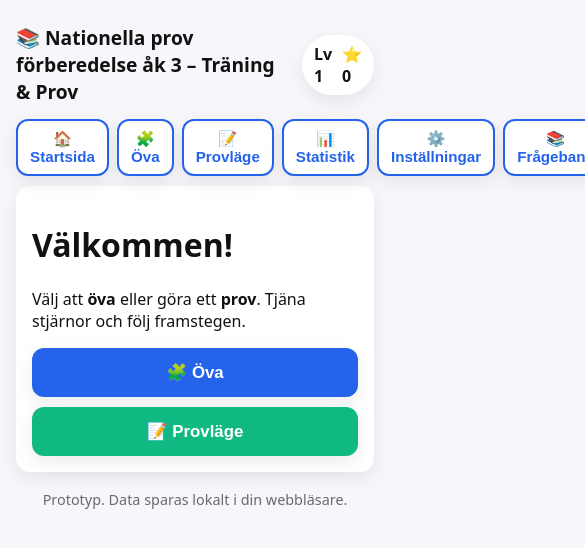
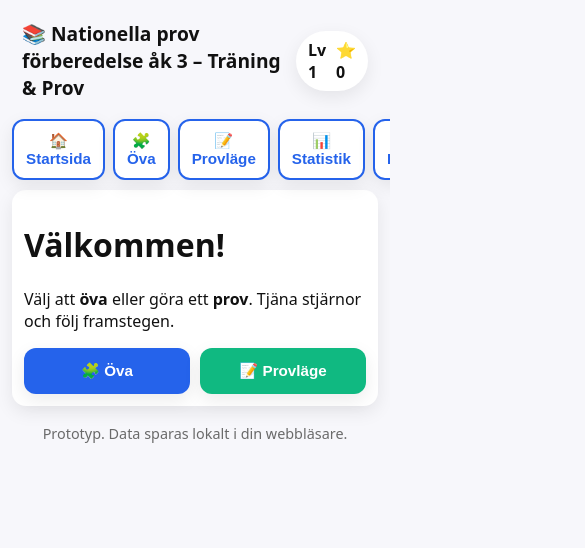
Before and after one commit to jesper1982atea/np3-react, a React (Vite) app: page / in a window 390 px wide. Shown: the top 548 px of the page, 585 px wide, since content can reach past the window. Built offline with nearby package versions, Linux system fonts and the light colour scheme.

Commit message:
feat: Enhance mobile experience with sticky action bars and improved help text

```diff
--- a/index.html
+++ b/index.html
@@ -2,7 +2,8 @@
 <html lang="sv">
   <head>
     <meta charset="UTF-8" />
-    <meta name="viewport" content="width=device-width, initial-scale=1.0" />
+    <meta name="viewport" content="width=device-width, initial-scale=1, viewport-fit=cover" />
+    <meta name="theme-color" content="#2563eb" />
     <title>NP åk 3 – Träning & Prov</title>
   </head>
   <body>
--- a/src/pages/Exam.jsx
+++ b/src/pages/Exam.jsx
@@ -4,13 +4,12 @@ import QuestionCard from '../components/QuestionCard'
 import DragDropCard from '../components/DragDropCard'
 import { drawSmart, shuffle } from '../lib/draw'
 
-// Enkel fallback-förklaring om frågan inte har 'explain'
 function fallbackExplain(q){
   if(q?.explain) return q.explain
   const text = (q?.q || '').toLowerCase()
   const area = q?.area || (q?.topic === 'svenska' ? (q?.title ? 'läsförståelse' : 'grammatik') : 'matematik')
   if(area === 'grammatik'){
-    if(text.includes('substantiv')) return "Substantiv är namn på saker, djur, personer eller platser (t.ex. 'katt', 'bord', 'Lisa')."
+    if(text.includes('substantiv')) return "Substantiv är namn på saker, djur, personer eller platser."
     if(text.includes('verb')) return "Verb beskriver handlingar eller tillstånd (t.ex. 'springer', 'läser', 'är')."
     if(text.includes('adjektiv')) return "Adjektiv beskriver egenskaper (t.ex. 'stor', 'röd', 'snabb')."
     if(text.includes('pronomen')) return "Pronomen ersätter substantiv (t.ex. 'han', 'hon', 'den', 'det')."
@@ -30,18 +29,16 @@ export default function Exam({ profile, saveProfile, bank, setView }){
   const [idx, setIdx] = useState(0)
   const [state, setState] = useState('idle') // 'idle' | 'running' | 'done'
   const [remaining, setRemaining] = useState((profile?.settings?.examTimerTotalMin || 25) * 60)
-  const [answers, setAnswers] = useState({}) // id -> chosen index (för DnD: 0=ok, -1=fel)
+  const [answers, setAnswers] = useState({}) // id -> chosen index (DnD: 0=ok, -1=fel)
   const timerRef = useRef(null)
 
   const totalQ = profile?.settings?.perExam || 20
   const noRepeats = profile?.settings?.noRepeats !== false
 
-  // Initiera provet när banken finns
   useEffect(()=>{
     if(!bank) return
     const half = Math.floor(totalQ/2)
 
-    // Svenska: blandning av fristående + ev. passagefrågor
     const svItems = drawSmart(bank.svenska?.items||[], Math.max(half-3,7), 'exam_sv', noRepeats)
       .map(x=>({...x, topic:'svenska'}))
 
@@ -57,18 +54,15 @@ export default function Exam({ profile, saveProfile, bank, setView }){
 
     const svSet = [...svItems, ...shuffle(svPassQs).slice(0,3)]
 
-    // Matematik fyller upp återstoden
     const maSet = drawSmart(bank.matematik?.items||[], totalQ - svSet.length, 'exam_ma', noRepeats)
       .map(x=>({...x, topic:'matematik'}))
 
     const all = shuffle([...svSet, ...maSet])
-
     setSetQ(all)
     setIdx(0)
     setState('running')
     setAnswers({})
 
-    // total provtimer
     clearInterval(timerRef.current)
     const totalSec = (profile?.settings?.examTimerTotalMin || 25) * 60
     setRemaining(totalSec)
@@ -87,7 +81,6 @@ export default function Exam({ profile, saveProfile, bank, setView }){
     // eslint-disable-next-line react-hooks/exhaustive-deps
   }, [bank])
 
-  // Registrera val (flervals eller DnD)
   function choose(i){
     const q = setQ[idx]
     const id = q.id || `q-${idx}`
@@ -100,7 +93,6 @@ export default function Exam({ profile, saveProfile, bank, setView }){
     }
   }
 
-  // Avsluta provet: räkna resultat, spara, ge poäng, gå till review
   function finishExam(){
     clearInterval(timerRef.current)
     const items = setQ.map((q, i) => {
@@ -123,20 +115,12 @@ export default function Exam({ profile, saveProfile, bank, setView }){
       }
     })
     const score = items.filter(x=>x.isCorrect).length
-    const payload = {
-      when: new Date().toISOString(),
-      total: items.length,
-      score,
-      items
-    }
-    try{
-      localStorage.setItem('exam_last', JSON.stringify(payload))
-    }catch(e){ /* ignore */ }
+    const payload = { when: new Date().toISOString(), total: items.length, score, items }
+    try{ localStorage.setItem('exam_last', JSON.stringify(payload)) }catch(e){}
 
-    // Profilpoäng
     if(profile && saveProfile){
       const p = { ...profile }
-      p.points = (p.points||0) + score*3 // prov ger mer än övning
+      p.points = (p.points||0) + score*3
       if(p.points % 50 === 0) p.level = (p.level||1)+1
       saveProfile(p)
     }
@@ -149,7 +133,6 @@ export default function Exam({ profile, saveProfile, bank, setView }){
 
   const remainMin = Math.floor(remaining/60)
   const remainSec = (remaining%60).toString().padStart(2,'0')
-
   const current = setQ[idx]
 
   return (
@@ -172,16 +155,21 @@ export default function Exam({ profile, saveProfile, bank, setView }){
             {current.type === 'dnd' ? (
               <DragDropCard
                 q={current}
-                onAnswer={(ok)=>choose(ok ? 0 : -1)} // DnD: översätt ok->0 (rätt) / -1 (fel)
+                onAnswer={(ok)=>choose(ok ? 0 : -1)}
               />
             ) : (
-              <>
-                <QuestionCard q={current} onChoose={choose} />
-                <div className="row" style={{marginTop:10}}>
+              <QuestionCard q={current} onChoose={choose} />
+            )}
+
+            {/* Sticky action-bar för mobil */}
+            <div className="sticky-actions">
+              <div className="row">
+                {current?.type !== 'dnd' && (
                   <button className="btn small ghost" onClick={()=>choose(-1)}>⏭️ Hoppa över</button>
-                </div>
-              </>
-            )}
+                )}
+                <button className="btn small alt" onClick={()=>setView?.('home')}>🏠 Avsluta</button>
+              </div>
+            </div>
           </>
         )}
 
--- a/src/pages/Practice.jsx
+++ b/src/pages/Practice.jsx
@@ -33,7 +33,6 @@ function buildFallbackExplain(q){
   return FALLBACK_EXPLAINS.grammatik
 }
 
-// Mer kort, “uppslagsboks-lik” hjälptext som visas när man klickar 🆘 Hjälp
 function buildConceptHint(q){
   if(q?.hint) return q.hint
   const t = (q?.q || '').toLowerCase()
@@ -45,7 +44,7 @@ function buildConceptHint(q){
     if(t.includes('pronomen')) return "Pronomen: ersätter substantiv. Ex: han, hon, den, det."
     if(t.includes('preposition')) return "Preposition: läge/riktning. Ex: på, i, under, bakom."
     if(t.includes('mening')) return "Mening: stor bokstav i början och punkt/!? på slutet."
-    if(t.includes('ordföljd')) return "Ordföljd: T.ex. 'Igår åt jag glass.' (tid) + subjekt + verb + objekt."
+    if(t.includes('ordföljd')) return "Ordföljd: t.ex. 'Igår åt jag glass.' (tid) + subjekt + verb + objekt."
     if(t.includes('kongruens')) return "Kongruens: ord ska passa ihop i form. 'Den stora katten…' (bestämd form)."
     if(t.includes('preteritum') || t.includes('tempus')) return "Preteritum = dåtid: läser→läste, skriver→skrev, är→var."
     return "Grammatik: Substantiv (namn), verb (handling), adjektiv (beskriver)."
@@ -58,7 +57,7 @@ function buildConceptHint(q){
 }
 
 export default function Practice({ profile, saveProfile, bank, setView }){
-  const [topic, setTopic] = useState('svenska') // 'svenska' | 'matematik'
+  const [topic, setTopic] = useState('svenska')
   const [setQ, setSetQ] = useState([])
   const [idx, setIdx] = useState(0)
   const [state, setState] = useState('idle') // 'idle' | 'running' | 'review' | 'done'
@@ -77,7 +76,6 @@ export default function Practice({ profile, saveProfile, bank, setView }){
     let items = []
 
     if(topicSel === 'svenska'){
-      // Fristående + ev. några passagefrågor
       const base = drawSmart(bank.svenska?.items||[], Math.max(6, Math.min(perQuiz-2, perQuiz)), storageKey, noRepeats)
       let extra = []
       if ((bank.svenska?.passages?.length||0) > 0){
@@ -135,9 +133,8 @@ export default function Practice({ profile, saveProfile, bank, setView }){
     }, 1000)
   }
 
-  function onAnswered(isCorrect, wasTimeout=false){
+  function onAnswered(isCorrect){
     const q = setQ[idx]
-    // uppdatera profil
     if(profile && saveProfile){
       const p = { ...profile }
       const t = q.topic || topic
@@ -146,25 +143,25 @@ export default function Practice({ profile, saveProfile, bank, setView }){
       p.stats[t].answered++
       if(isCorrect){
         p.stats[t].correct++
-        p.points = (p.points||0) + 2 // övning = 2p / rätt
+        p.points = (p.points||0) + 2
         if(p.points % 50 === 0) p.level = (p.level||1)+1
       }
       saveProfile(p)
     }
     clearInterval(timerRef.current)
     setLast({ correct: isCorrect, explain: buildFallbackExplain(q) })
-    setShowHelp(false) // stäng hjälp vid review
+    setShowHelp(false)
     setState('review')
   }
 
   function handleChoose(chosenIndex, timeout=false){
     const q = setQ[idx]
     const isCorrect = !timeout && chosenIndex === q.correct
-    onAnswered(isCorrect, timeout)
+    onAnswered(isCorrect)
   }
 
   function handleDnd(ok){
-    onAnswered(!!ok, false)
+    onAnswered(!!ok)
   }
 
   function nextQuestion(){
@@ -226,7 +223,6 @@ export default function Practice({ profile, saveProfile, bank, setView }){
             </div>
             <div className="progress"><div className="bar" style={{width:`${progressPct}%`}}/></div>
 
-            {/* Frågekort – observera: titel/text renderas inuti kortkomponenterna */}
             {current?.type === 'dnd' ? (
               <DragDropCard
                 q={current}
@@ -243,15 +239,15 @@ export default function Practice({ profile, saveProfile, bank, setView }){
               />
             )}
 
-            {/* Hjälp + knappar */}
-            <div className="row" style={{marginTop:10}}>
+            {/* Sticky action-bar för mobil */}
+            <div className="sticky-actions">
+              <div className="row">
                 {state==='running' && (
                   <>
                     <button
                       className="btn small ghost"
                       onClick={()=>{
                         setShowHelp(h=>{
-                        // endast första gången per fråga + om helpPenalty är på
                           if(!h && profile?.settings?.helpPenalty && profile && saveProfile){
                             const p = { ...profile, points: Math.max(0, (profile.points||0) - 1) }
                             saveProfile(p)
@@ -269,8 +265,8 @@ export default function Practice({ profile, saveProfile, bank, setView }){
                 {state==='review' && <button className="btn small" onClick={nextQuestion}>➡️ Nästa</button>}
                 <button className="btn small" onClick={restart}>🔁 Avsluta övning</button>
               </div>
+            </div>
 
-            {/* Feedback i review */}
             {state==='review' && (
               <div className="hint" style={{marginTop:10}}>
                 {last.correct ? '✅ Rätt!' : '❌ Inte riktigt.'}
--- a/src/styles.css
+++ b/src/styles.css
@@ -1,60 +1,84 @@
-:root{ --bg:#f7f7fb; --fg:#111; --muted:#6a6a6a; --brand:#2563eb; --ok:#16a34a; --error:#dc2626; --card:#fff; --radius:14px; --shadow:0 6px 18px rgba(0,0,0,.08); }
-*{box-sizing:border-box}
-html,body{margin:0;padding:0;background:var(--bg);color:var(--fg);font-family:system-ui,-apple-system,Segoe UI,Roboto,Helvetica,Arial}
+:root{
+  --bg:#f7f7fb; --fg:#111; --muted:#6a6a6a; --brand:#2563eb;
+  --ok:#16a34a; --error:#dc2626; --card:#fff;
+  --radius:14px; --shadow:0 6px 18px rgba(0,0,0,.08);
+  --safe-top: env(safe-area-inset-top);
+  --safe-bottom: env(safe-area-inset-bottom);
+}
+
+*{box-sizing:border-box;-webkit-tap-highlight-color:transparent}
+html,body{
+  margin:0;padding:0;
+  background:var(--bg);color:var(--fg);
+  font-family:system-ui,-apple-system,Segoe UI,Roboto,Helvetica,Arial;
+  overflow-x:hidden; /* inga sidledsdrag */
+}
 .container{max-width:1000px;margin:0 auto;padding:16px}
-header{display:flex;align-items:center;gap:12px;padding:8px 0 4px}
+@media (max-width:420px){ .container{padding:12px} }
+
+header{display:flex;align-items:center;gap:12px;padding:8px 10px;position:sticky;top:0;z-index:10;background:#f7f7fb}
 .logo{font-weight:800;font-size:1.2rem}
 .points{margin-left:auto;background:var(--card);border-radius:999px;padding:8px 12px;box-shadow:var(--shadow);font-weight:700;display:flex;gap:10px;align-items:center}
 .tabs{display:flex;gap:8px;margin:10px 0}
 .tabs button{flex:1}
+
 .card{background:var(--card);border-radius:var(--radius);box-shadow:var(--shadow);padding:16px}
+@media (max-width:420px){ .card{padding:12px} }
+
 .grid{display:grid;gap:14px;grid-template-columns:1fr 1fr}
 @media (max-width:840px){.grid{grid-template-columns:1fr}}
-.btn{width:100%;display:block;padding:14px 16px;border-radius:12px;border:0;font-size:1.05rem;font-weight:700;box-shadow:var(--shadow);cursor:pointer;background:var(--brand);color:#fff}
+@media (max-width:600px){.grid{grid-template-columns:1fr}}
+
+.btn{
+  width:100%;display:block;padding:14px 16px;border-radius:12px;border:0;
+  font-size:clamp(.95rem,2.5vw,1.05rem);font-weight:700;box-shadow:var(--shadow);
+  cursor:pointer;background:var(--brand);color:#fff;touch-action:manipulation
+}
 .btn.alt{background:#10b981}
 .btn.ghost{background:#fff;color:var(--brand);border:2px solid var(--brand)}
-.btn.small{padding:9px 12px;font-size:.95rem}
+.btn.small{padding:11px 12px;font-size:.95rem}
 .row{display:flex;gap:10px;align-items:center;flex-wrap:wrap}
-.choices{display:grid;gap:10px;margin-top:10px}
-.choice{padding:12px;border-radius:12px;border:2px solid #e5e7eb;background:#fff;cursor:pointer;font-weight:600;text-align:left}
-.choice.correct{border-color:var(--ok);background:#ecfdf5}
-.choice.wrong{border-color:var(--error);background:#fef2f2}
+.row > .btn{flex:1}
+
+.choices{display:grid;gap:10px;margin-top:10px;grid-template-columns:1fr 1fr}
+@media (max-width:600px){.choices{grid-template-columns:1fr}}
+.choice{padding:14px;border-radius:12px;border:2px solid #e5e7eb;background:#fff;cursor:pointer;font-weight:600;text-align:left;min-height:48px}
+.choice.correct{border-color:var(--ok);background:#ecfdf5;color:var(--fg)}
+.choice.wrong{border-color:var(--error);background:#fef2f2;color:var(--fg)}
+.choice:disabled{opacity:.85}
+button.choice *{color:inherit}
+
 .progress{width:100%;height:12px;background:#e5e7eb;border-radius:999px;overflow:hidden;margin:8px 0 6px}
 .bar{height:100%;width:0%;background:linear-gradient(90deg,var(--brand),#7c3aed);transition:width .25s}
-.chip{display:inline-flex;align-items:center;gap:8px;padding:8px 10px;background:#fff;border-radius:999px;box-shadow:var(--shadow)}
-.pill{display:inline-flex;align-items:center;gap:8px;border-radius:999px;padding:8px 12px;background:#fff;box-shadow:var(--shadow);font-weight:700}
+
+.chip,.pill{
+  display:inline-flex;align-items:center;gap:8px;padding:8px 12px;
+  background:#fff;border-radius:999px;box-shadow:var(--shadow);font-weight:700
+}
 .hint{font-size:.95rem;background:#fefce8;border:1px dashed #f59e0b;color:#92400e;padding:8px 10px;border-radius:10px;margin-top:8px}
 .passage{background:#f9fafb;border-left:3px solid var(--brand);padding:10px;border-radius:8px}
 .tiny{font-size:.85rem;color:var(--muted)}
 .list{display:grid;gap:10px}
 .item{padding:10px;border-radius:10px;border:1px solid #e5e7eb;background:#fff}
-.footer{text-align:center;color:var(--muted);padding:18px 0 30px;font-size:.9rem}
+.footer{text-align:center;color:var(--muted);padding:18px 0 calc(30px + var(--safe-bottom));font-size:.9rem}
 
-/* Svarsalternativ: tvinga textfärg och bredd */
-.choices button.choice {
-  width: 100%;
-  color: var(--fg);         /* <-- tvinga textfärg */
-  background: #fff;
-  border: 2px solid #e5e7eb;
-  text-align: left;
+/* Drag & Drop */
+.dnd-pool{display:flex;gap:10px;flex-wrap:wrap;padding:8px;background:#fff;border:1px dashed #cbd5e1;border-radius:12px;margin:10px 0}
+.dnd-tile{padding:12px;border:2px solid #e5e7eb;border-radius:12px;background:#f9fafb;font-weight:600;cursor:grab;user-select:none;min-height:40px}
+.dnd-tile:active{cursor:grabbing}
+.dnd-tile.in-bucket{background:#fff;position:relative}
+.dnd-x{position:absolute;top:2px;right:6px;border:0;background:transparent;font-size:16px;cursor:pointer;color:#64748b}
+
+.dnd-buckets{display:grid;gap:12px;grid-template-columns:1fr 1fr}
+@media (max-width:840px){.dnd-buckets{grid-template-columns:1fr}}
+.dnd-bucket{background:#fff;border:2px dashed #cbd5e1;border-radius:12px;padding:10px;min-height:110px}
+.dnd-bucket-title{font-weight:700;margin-bottom:6px}
+.dnd-bucket-body{display:flex;gap:8px;flex-wrap:wrap;min-height:48px}
+
+/* Sticky action-bar för mobil */
+.sticky-actions{
+  position:sticky;bottom:0;left:0;right:0;z-index:15;
+  padding:8px 10px calc(8px + var(--safe-bottom));
+  background:linear-gradient(180deg, rgba(247,247,251,0), #f7f7fb 40%);
 }
-
-.choice.correct { border-color: var(--ok); background: #ecfdf5; color: var(--fg); }
-.choice.wrong   { border-color: var(--error); background: #fef2f2; color: var(--fg); }
-.choice:disabled { opacity: .85; }
-
-/* Om något globalt sätter knappar vita */
-button.choice * { color: inherit; }
-
-.dnd-pool { display:flex; gap:10px; flex-wrap:wrap; padding:8px; background:#fff; border:1px dashed #cbd5e1; border-radius:12px; margin:10px 0; }
-.dnd-tile { padding:8px 12px; border:2px solid #e5e7eb; border-radius:12px; background:#f9fafb; font-weight:600; cursor:grab; user-select:none; }
-.dnd-tile:active { cursor:grabbing; }
-.dnd-tile.in-bucket { background:#fff; position:relative; }
-.dnd-x { position:absolute; top:2px; right:6px; border:0; background:transparent; font-size:16px; cursor:pointer; color:#64748b; }
-
-.dnd-buckets { display:grid; gap:12px; grid-template-columns:1fr 1fr; }
-@media (max-width:840px){ .dnd-buckets { grid-template-columns:1fr; } }
-
-.dnd-bucket { background:#fff; border:2px dashed #cbd5e1; border-radius:12px; padding:10px; min-height:110px; }
-.dnd-bucket-title { font-weight:700; margin-bottom:6px; }
-.dnd-bucket-body { display:flex; gap:8px; flex-wrap:wrap; min-height:48px; }
+.sticky-actions .row{gap:8px}
```
Lines whose indentation alone changed are shown as unchanged.
